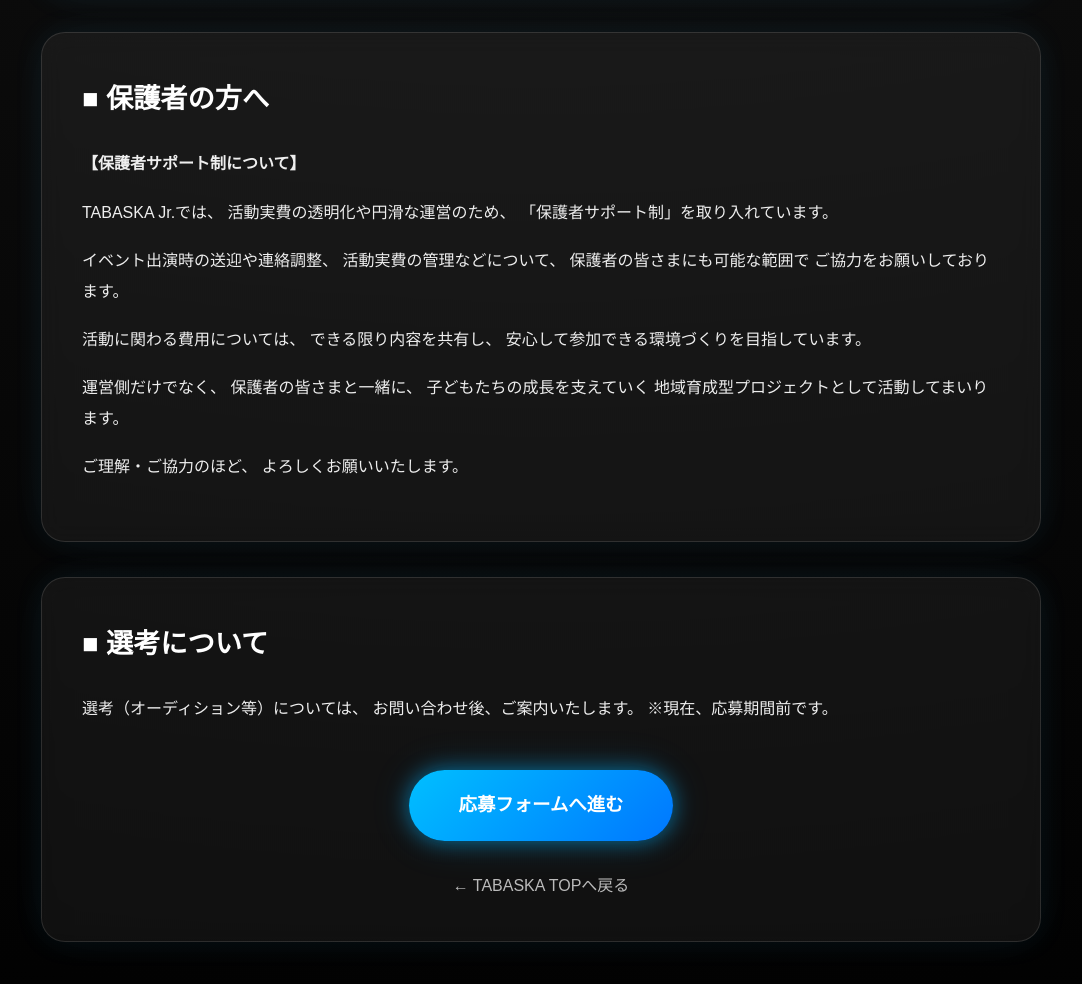
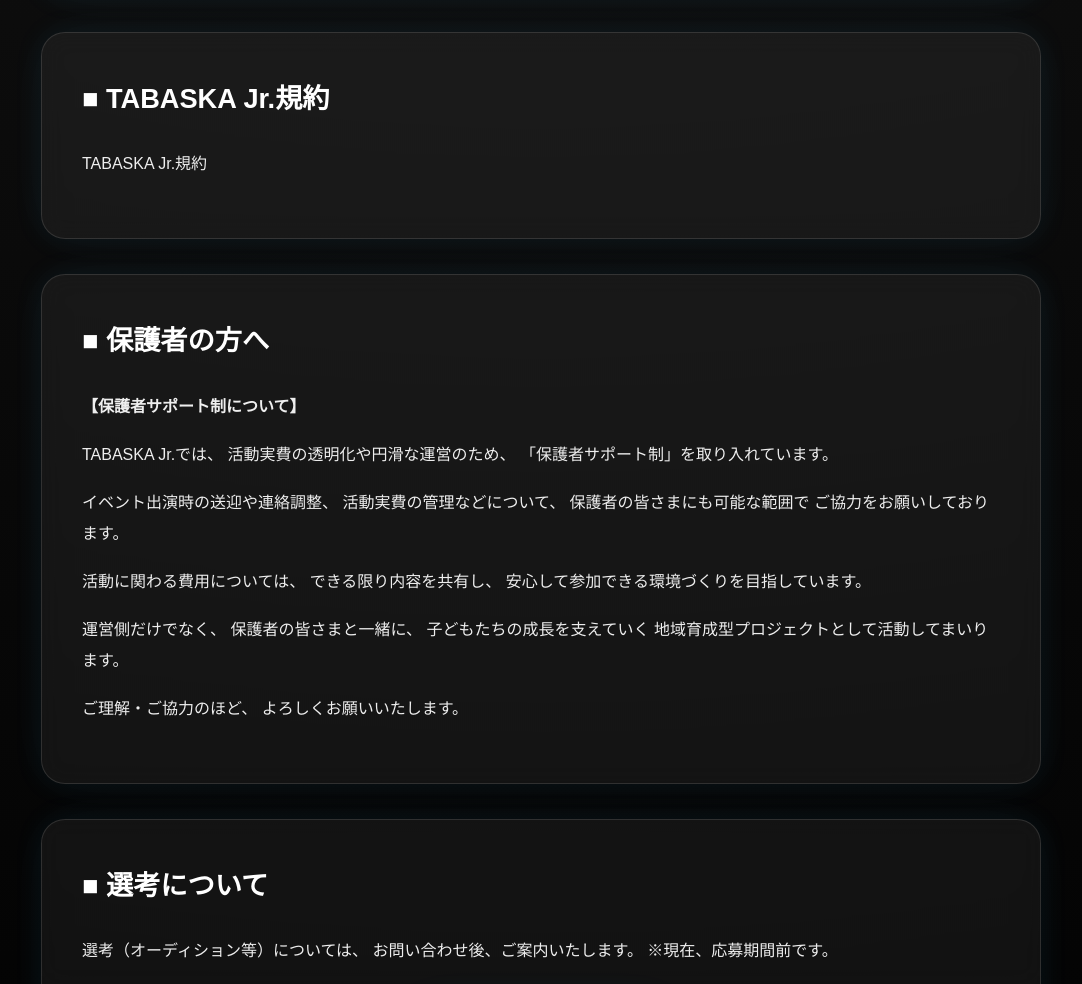
Before and after one commit to tabaskaband/TABASKA, a plain HTML site: page Recruiting/Recruiting.html in a window 1280 px wide. Shown: the part 2088-3072 px from the top of the page, without its empty margins (99-1181 px from the left). Drawn offline with Linux system fonts and the light colour scheme.

Commit message:
Update Recruiting.html

```diff
--- a/Recruiting/Recruiting.html
+++ b/Recruiting/Recruiting.html
@@ -350,6 +350,17 @@
 
     <section class="card">
 
+      <h2>■ TABASKA Jr.規約</h2>
+
+      <p>
+        TABASKA Jr.規約
+      </p>
+
+
+    </section>
+
+    <section class="card">
+
     <h2>■ 保護者の方へ</h2>
 
     <p class="highlight">
```
